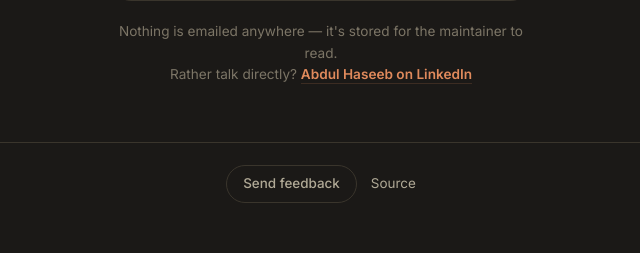
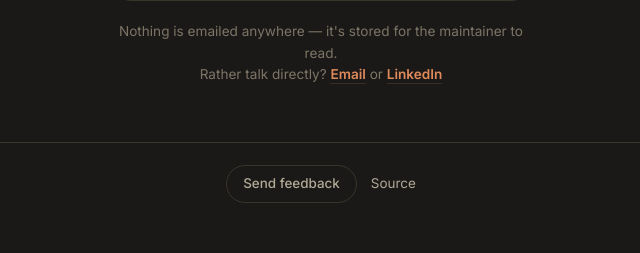
Before and after one commit to abdulhaseebofficial/query-assistant, a Flask app: page /feedback in a window 1280 px wide. Shown: the part 667-920 px from the top of the page, without its empty margins (319-959 px from the left). Run offline with Flask 3, Linux system fonts and the light colour scheme; some libraries are stand-ins or nearby versions.

Commit message:
Offer email alongside LinkedIn
Both, because they reach different people. Email needs no account and suits
somebody reporting a bug from a browser tab; LinkedIn suits somebody who wants to
know who built the thing before they write.

The mailto carries a subject, so messages don't all arrive titled nothing.

Co-Authored-By: Claude Opus 5 <noreply@anthropic.com>

```diff
--- a/frontend/templates/feedback.html
+++ b/frontend/templates/feedback.html
@@ -21,7 +21,10 @@
                 <div class="upload-notes" style="text-align:center;">
                     <a class="nav-link" href="/">Back to asking questions</a>
                     <p style="margin-top:16px;">
-                        Or reach me on
+                        Or reach me by
+                        <a class="inline-link"
+                           href="mailto:abdul.haseeb.kashmiri@outlook.com?subject=Query%20Assistant">email</a>
+                        or on
                         <a class="inline-link"
                            href="https://www.linkedin.com/in/abdulhaseebkashmiri/"
                            target="_blank"
@@ -74,9 +77,12 @@
                     <p>
                         Rather talk directly?
                         <a class="inline-link"
+                           href="mailto:abdul.haseeb.kashmiri@outlook.com?subject=Query%20Assistant">Email</a>
+                        or
+                        <a class="inline-link"
                            href="https://www.linkedin.com/in/abdulhaseebkashmiri/"
                            target="_blank"
-                           rel="noopener noreferrer">Abdul Haseeb on LinkedIn</a>
+                           rel="noopener noreferrer">LinkedIn</a>
                     </p>
                 </div>
             {% endif %}
```
Also changed, not shown: tests/test_feedback.py (+20 -4 lines).
